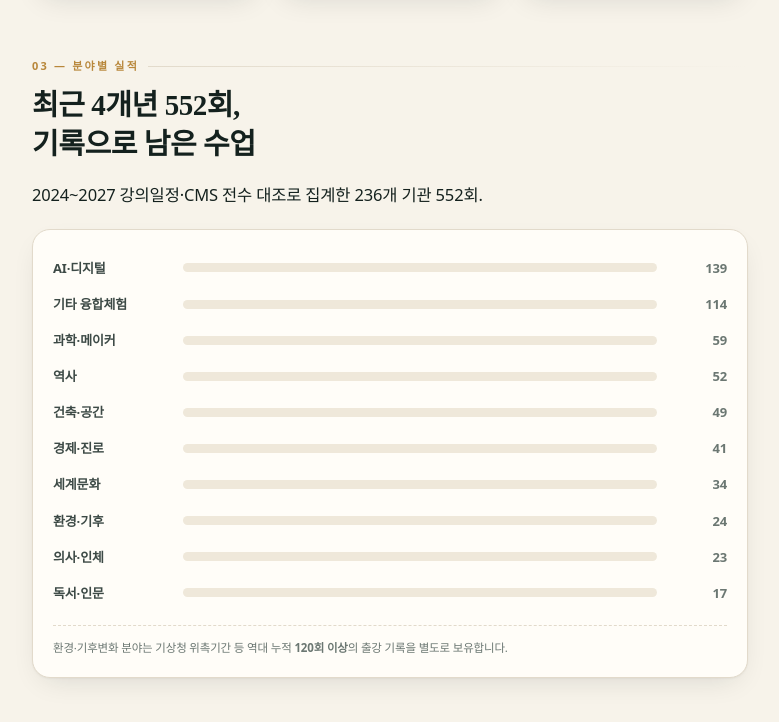
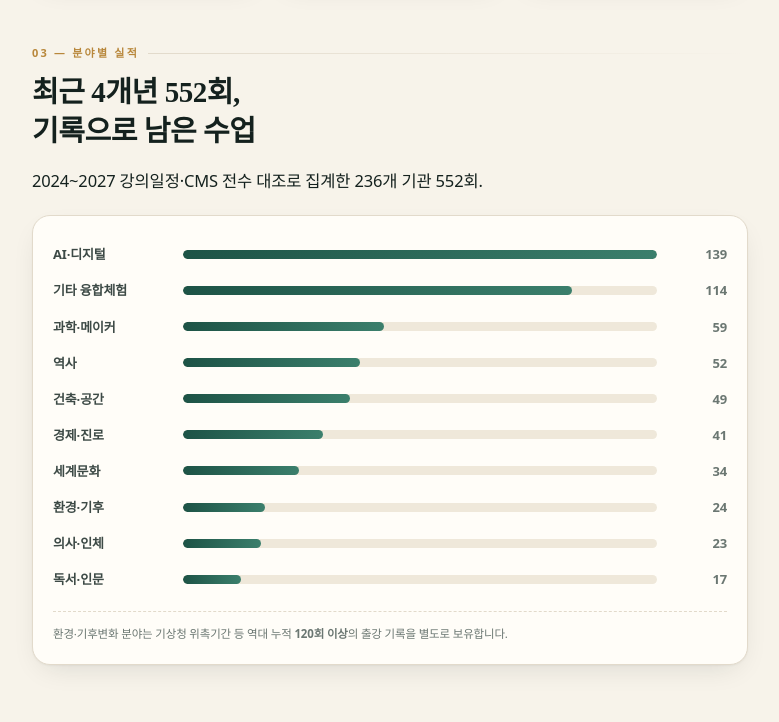
Before and after one commit to jeonggunhwa/ai1, a plain HTML site: page profile.html in a window 1280 px wide. Shown: the part 2046-2768 px from the top of the page, without its empty margins (250-1029 px from the left). Drawn offline with Linux system fonts and the light colour scheme.

Commit message:
Refine profile page layout and stat bars
Draw category bars without script so they show immediately, keep card
titles wrapping cleanly beside their icons, and dock the quick-contact
bar as a centered pill on wide screens.

```diff
--- a/profile.html
+++ b/profile.html
@@ -150,9 +150,9 @@ h2 .sub{display:block;font-family:var(--sans);font-size:13.5px;font-weight:500;c
 }
 .card h3{
   font-size:17px;margin:0 0 6px;font-weight:700;letter-spacing:-.02em;
-  display:flex;align-items:center;gap:8px;
+  line-height:1.5;text-wrap:balance;
 }
-.card h3 .ico{font-size:15px;filter:grayscale(.15)}
+.card h3 .ico{font-size:15px;margin-right:7px;filter:grayscale(.15)}
 .card p{margin:0;font-size:13.8px;color:var(--ink-2);line-height:1.72}
 .tags{display:flex;flex-wrap:wrap;gap:6px;margin-top:12px}
 .tag{
@@ -170,7 +170,7 @@ h2 .sub{display:block;font-family:var(--sans);font-size:13.5px;font-weight:500;c
 .bar-row{display:grid;grid-template-columns:96px 1fr 52px;align-items:center;gap:10px;padding:7px 0;font-size:12.5px}
 .bar-row .lbl{color:var(--ink-2);font-weight:600;white-space:nowrap;overflow:hidden;text-overflow:ellipsis}
 .bar-row .track{height:9px;border-radius:5px;background:#efe8da;overflow:hidden}
-.bar-row .fill{height:100%;border-radius:5px;background:linear-gradient(90deg,var(--accent-2),#3b7f6c);width:0;transition:width 1.1s cubic-bezier(.2,.8,.2,1)}
+.bar-row .fill{display:block;height:100%;border-radius:5px;background:linear-gradient(90deg,var(--accent-2),#3b7f6c)}
 .bar-row .val{text-align:right;color:var(--ink-3);font-variant-numeric:tabular-nums;font-weight:600}
 .bars .foot{font-size:11.5px;color:var(--ink-3);margin:14px 0 0;padding-top:12px;border-top:1px dashed var(--line)}
 
@@ -282,12 +282,19 @@ footer p{font-size:11.5px;color:#98a09c;margin:0;line-height:1.9;letter-spacing:
   .bar-row{grid-template-columns:120px 1fr 60px;font-size:13px}
 }
 @media(min-width:900px){
-  body{font-size:16.5px}
+  body{font-size:16.5px;padding-bottom:110px}
   .wrap{padding:0 32px}
   section{padding-top:60px}
   .cards{grid-template-columns:1fr 1fr 1fr}
   .card.wide{grid-column:span 2}
   .hero .wrap,.stats{max-width:780px}
+  .actionbar{
+    left:50%;right:auto;bottom:22px;transform:translateX(-50%);
+    width:auto;grid-template-columns:auto auto auto;gap:6px;
+    padding:7px;border:1px solid var(--line);border-radius:999px;
+    background:rgba(255,253,248,.92);box-shadow:0 14px 40px -14px rgba(20,33,30,.35);
+  }
+  .actionbar a{min-height:44px;padding:0 20px;border-radius:999px}
 }
 @media(prefers-reduced-motion:reduce){
   *{transition:none!important;animation:none!important}
@@ -428,16 +435,16 @@ footer p{font-size:11.5px;color:#98a09c;margin:0;line-height:1.9;letter-spacing:
       <p class="sub">2024~2027 강의일정·CMS 전수 대조로 집계한 236개 기관 552회.</p>
     </div>
     <div class="bars" id="chart">
-      <div class="bar-row"><span class="lbl">AI·디지털</span><span class="track"><span class="fill" data-w="25.2"></span></span><span class="val">139</span></div>
-      <div class="bar-row"><span class="lbl">기타 융합체험</span><span class="track"><span class="fill" data-w="20.7"></span></span><span class="val">114</span></div>
-      <div class="bar-row"><span class="lbl">과학·메이커</span><span class="track"><span class="fill" data-w="10.7"></span></span><span class="val">59</span></div>
-      <div class="bar-row"><span class="lbl">역사</span><span class="track"><span class="fill" data-w="9.4"></span></span><span class="val">52</span></div>
-      <div class="bar-row"><span class="lbl">건축·공간</span><span class="track"><span class="fill" data-w="8.9"></span></span><span class="val">49</span></div>
-      <div class="bar-row"><span class="lbl">경제·진로</span><span class="track"><span class="fill" data-w="7.4"></span></span><span class="val">41</span></div>
-      <div class="bar-row"><span class="lbl">세계문화</span><span class="track"><span class="fill" data-w="6.2"></span></span><span class="val">34</span></div>
-      <div class="bar-row"><span class="lbl">환경·기후</span><span class="track"><span class="fill" data-w="4.3"></span></span><span class="val">24</span></div>
-      <div class="bar-row"><span class="lbl">의사·인체</span><span class="track"><span class="fill" data-w="4.2"></span></span><span class="val">23</span></div>
-      <div class="bar-row"><span class="lbl">독서·인문</span><span class="track"><span class="fill" data-w="3.1"></span></span><span class="val">17</span></div>
+      <div class="bar-row"><span class="lbl">AI·디지털</span><span class="track"><span class="fill" style="width:100%"></span></span><span class="val">139</span></div>
+      <div class="bar-row"><span class="lbl">기타 융합체험</span><span class="track"><span class="fill" style="width:82%"></span></span><span class="val">114</span></div>
+      <div class="bar-row"><span class="lbl">과학·메이커</span><span class="track"><span class="fill" style="width:42.4%"></span></span><span class="val">59</span></div>
+      <div class="bar-row"><span class="lbl">역사</span><span class="track"><span class="fill" style="width:37.4%"></span></span><span class="val">52</span></div>
+      <div class="bar-row"><span class="lbl">건축·공간</span><span class="track"><span class="fill" style="width:35.3%"></span></span><span class="val">49</span></div>
+      <div class="bar-row"><span class="lbl">경제·진로</span><span class="track"><span class="fill" style="width:29.5%"></span></span><span class="val">41</span></div>
+      <div class="bar-row"><span class="lbl">세계문화</span><span class="track"><span class="fill" style="width:24.5%"></span></span><span class="val">34</span></div>
+      <div class="bar-row"><span class="lbl">환경·기후</span><span class="track"><span class="fill" style="width:17.3%"></span></span><span class="val">24</span></div>
+      <div class="bar-row"><span class="lbl">의사·인체</span><span class="track"><span class="fill" style="width:16.5%"></span></span><span class="val">23</span></div>
+      <div class="bar-row"><span class="lbl">독서·인문</span><span class="track"><span class="fill" style="width:12.2%"></span></span><span class="val">17</span></div>
       <p class="foot">환경·기후변화 분야는 기상청 위촉기간 등 역대 누적 <b>120회 이상</b>의 출강 기록을 별도로 보유합니다.</p>
     </div>
   </section>
@@ -699,20 +706,5 @@ footer p{font-size:11.5px;color:#98a09c;margin:0;line-height:1.9;letter-spacing:
   </a>
 </nav>
 
-<script>
-(function(){
-  var fills = document.querySelectorAll('.fill');
-  function draw(){
-    fills.forEach(function(f){ f.style.width = f.getAttribute('data-w') + '%'; });
-  }
-  if ('IntersectionObserver' in window){
-    var chart = document.getElementById('chart');
-    var io = new IntersectionObserver(function(entries){
-      entries.forEach(function(e){ if (e.isIntersecting){ draw(); io.disconnect(); } });
-    }, {threshold:.2});
-    if (chart) io.observe(chart);
-  } else { draw(); }
-})();
-</script>
 </body>
 </html>
```
